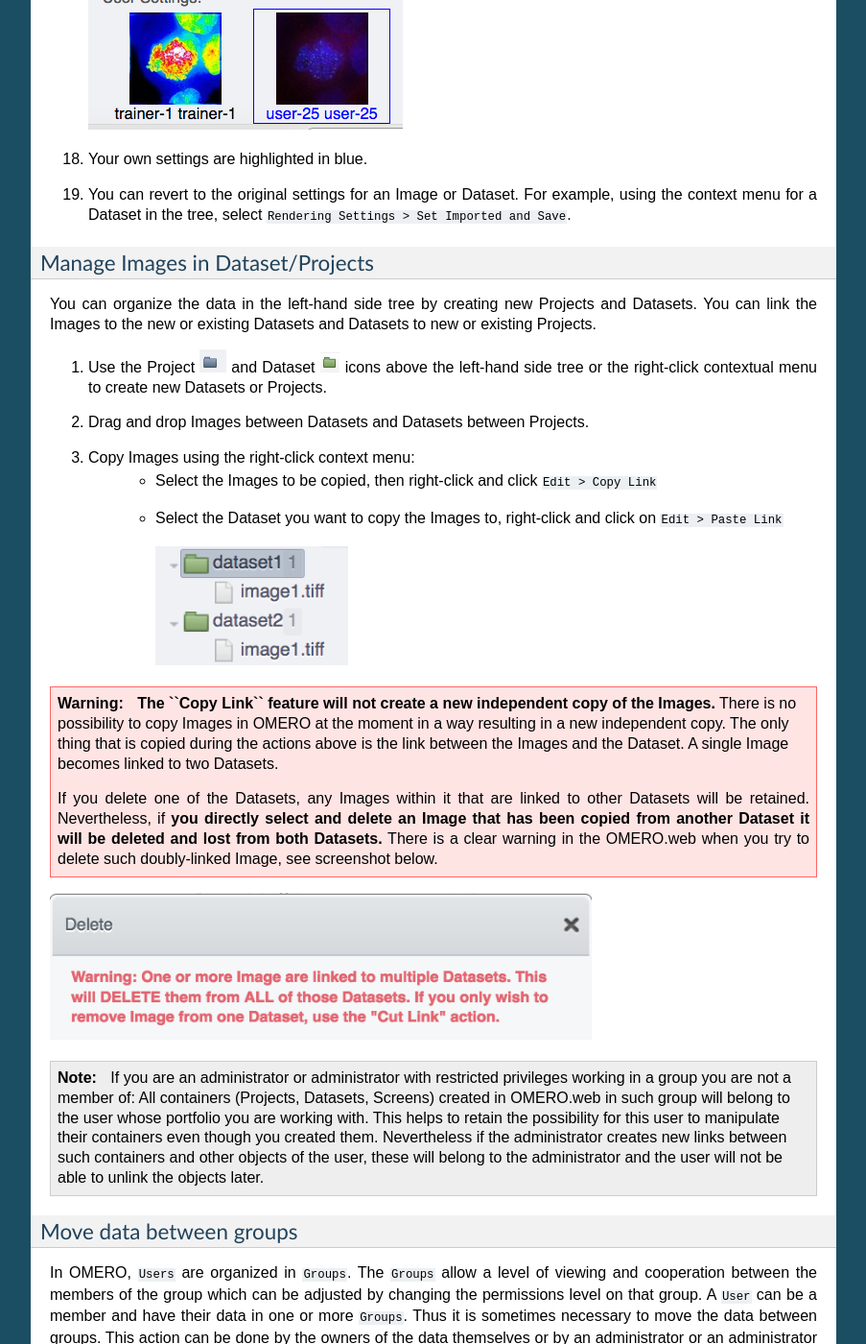
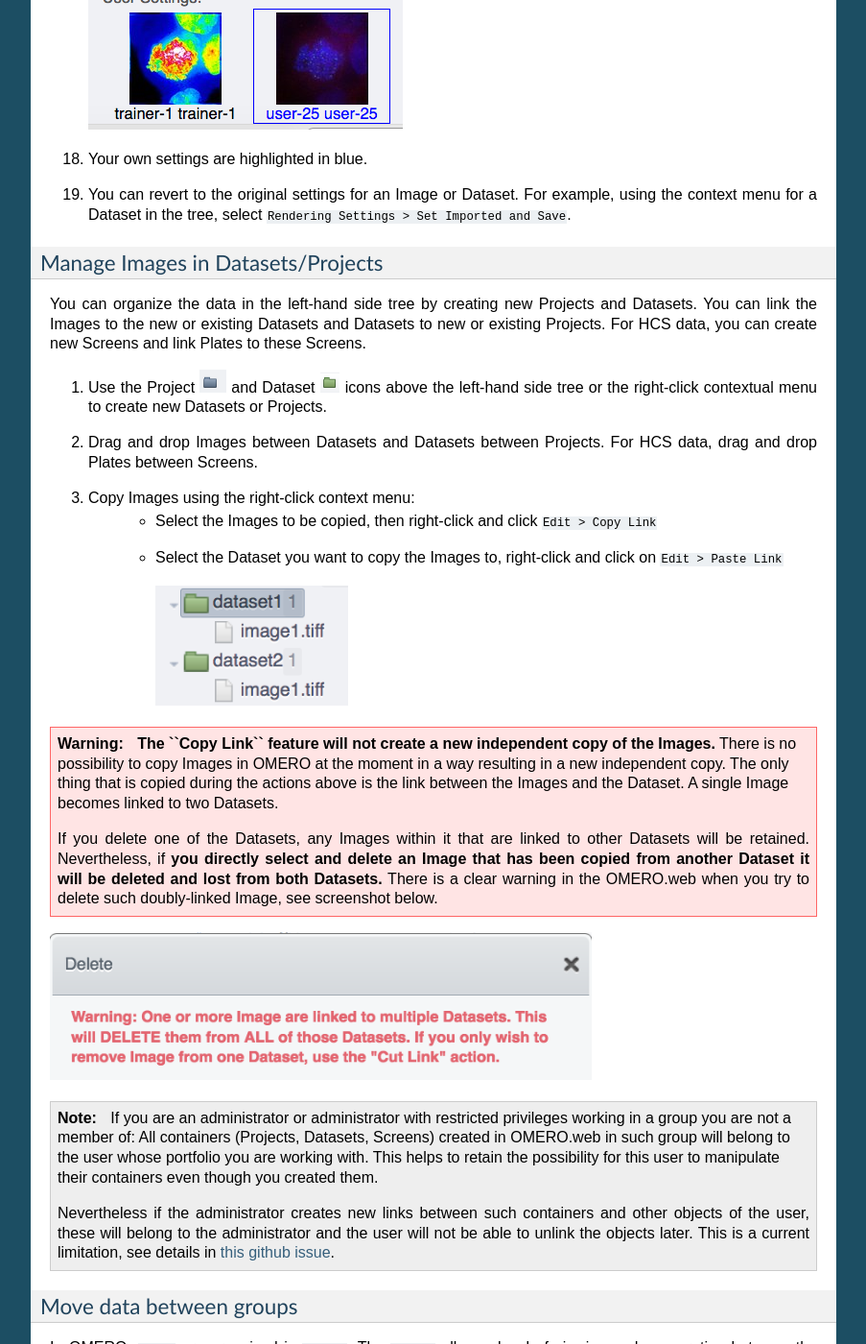
Before and after one commit to ome/omero-guide-introduction, a Sphinx documentation site: the page built from docs/data-management.rst, in a window 1280 px wide and 1400 px high, scrolled down 3643 px. Shown: the whole window at 96% size, without its empty margins (198-1101 px from the left). Built offline with Sphinx 7.4.7, drawn with Linux system fonts in a browser that asks for light colours; some of the changed text lies outside the part shown.

Commit message:
Make changes cf. Jmaries comments

```diff
--- a/docs/data-management.rst
+++ b/docs/data-management.rst
@@ -133,14 +133,15 @@ Browsing and rendering
 #. You can revert to the original settings for an Image or Dataset. For example, using the context menu for a Dataset in the tree, select ``Rendering Settings > Set Imported and Save``.
 
 
-Manage Images in Dataset/Projects
-~~~~~~~~~~~~~~~~~~~~~~~~~~~~~~~~~
+Manage Images in Datasets/Projects
+~~~~~~~~~~~~~~~~~~~~~~~~~~~~~~~~~~
 
 You can organize the data in the left-hand side tree by creating new Projects and Datasets. You can link the Images to the new or existing Datasets and Datasets to new or existing Projects.
+For HCS data, you can create new Screens and link Plates to these Screens.
 
 #. Use the Project |image2b| and Dataset |image2c| icons above the left-hand side tree or the right-click contextual menu to create new Datasets or Projects.
 
-#. Drag and drop Images between Datasets and Datasets between Projects.
+#. Drag and drop Images between Datasets and Datasets between Projects. For HCS data, drag and drop Plates between Screens.
 
 #. Copy Images using the right-click context menu:
      - Select the Images to be copied, then right-click and click ``Edit > Copy Link``
@@ -157,7 +158,9 @@ You can organize the data in the left-hand side tree by creating new Projects an
 |image2e|
 
 .. note::
-    If you are an administrator or administrator with restricted privileges working in a group you are not a member of: All containers (Projects, Datasets, Screens) created in OMERO.web in such group will belong to the user whose portfolio you are working with. This helps to retain the possibility for this user to manipulate their containers even though you created them. Nevertheless if the administrator creates new links between such containers and other objects of the user, these will belong to the administrator and the user will not be able to unlink the objects later.
+    If you are an administrator or administrator with restricted privileges working in a group you are not a member of: All containers (Projects, Datasets, Screens) created in OMERO.web in such group will belong to the user whose portfolio you are working with. This helps to retain the possibility for this user to manipulate their containers even though you created them.
+
+    Nevertheless if the administrator creates new links between such containers and other objects of the user, these will belong to the administrator and the user will not be able to unlink the objects later. This is a current limitation, see details in `this github issue <https://github.com/ome/omero-web/issues/182>`_.
 
 Move data between groups
 ~~~~~~~~~~~~~~~~~~~~~~~~
```
